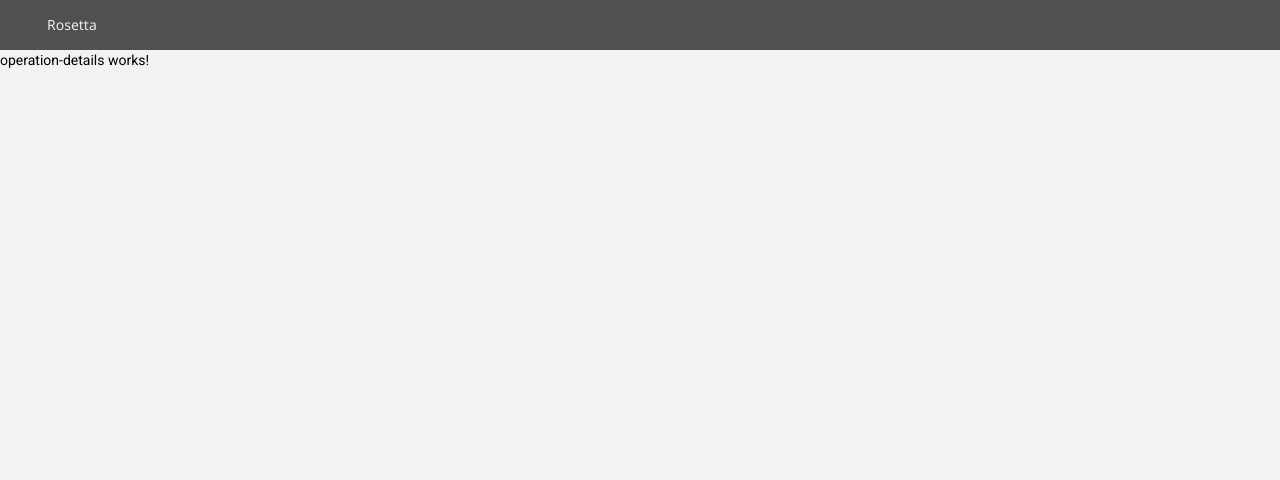
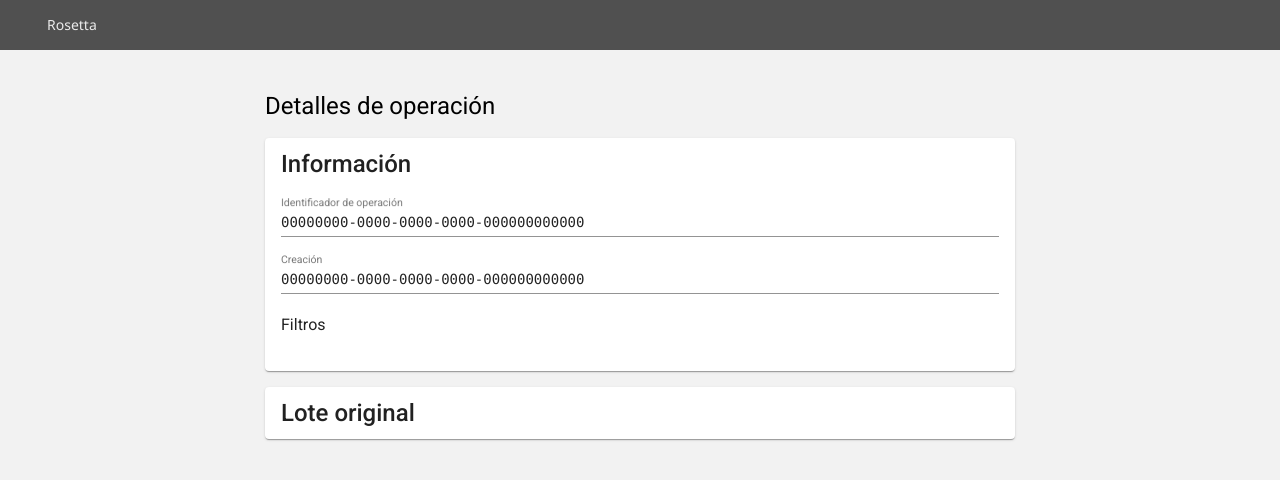
Before and after one commit to migueladanrm/Rosetta, an Angular app in the folder webapp/: page /view-operation/1 in a window 1280 px wide. Shown: the top 480 px of the page. Built offline with nearby package versions, Linux system fonts and the light colour scheme.

Commit message:
webapp: operation details

```diff
--- a/webapp/src/app/app.module.ts
+++ b/webapp/src/app/app.module.ts
@@ -18,8 +18,9 @@ import { ViewOperationComponent } from './view-operation/view-operation.componen
 import { HistoryComponent } from './history/history.component';
 import { OperationDetailsComponent } from './operation-details/operation-details.component';
 import { HttpClientModule } from '@angular/common/http';
-import { FormBuilder, ReactiveFormsModule } from '@angular/forms';
+import { FormBuilder, ReactiveFormsModule, FormsModule } from '@angular/forms';
 import { MatProgressSpinnerModule } from '@angular/material/progress-spinner';
+
 @NgModule({
   declarations: [
     AppComponent,
@@ -44,6 +45,7 @@ import { MatProgressSpinnerModule } from '@angular/material/progress-spinner';
     MatDividerModule,
     MatDialogModule,
     MatProgressSpinnerModule,
+    FormsModule,
   ],
   providers: [FormBuilder],
   bootstrap: [AppComponent],
--- a/webapp/src/app/create-operation/create-operation.component.ts
+++ b/webapp/src/app/create-operation/create-operation.component.ts
@@ -2,6 +2,7 @@ import { HttpClient } from '@angular/common/http';
 import { Component, OnInit } from '@angular/core';
 import { FormBuilder, FormControl, FormGroup } from '@angular/forms';
 import { environment } from 'src/environments/environment';
+import { Router } from '@angular/router';
 
 @Component({
   selector: 'app-create-operation',
@@ -12,7 +13,11 @@ export class CreateOperationComponent implements OnInit {
   files: File[];
   form: FormGroup;
 
-  constructor(private formBuilder: FormBuilder, private http: HttpClient) {}
+  constructor(
+    private router: Router,
+    private formBuilder: FormBuilder,
+    private http: HttpClient
+  ) {}
 
   ngOnInit(): void {
     this.form = this.formBuilder.group({
@@ -76,12 +81,16 @@ export class CreateOperationComponent implements OnInit {
     this.http
       .post<any>(`${environment.serverBaseUrl}/operations/create`, fd)
       .subscribe(
-        (res) => console.log(res),
+        (res) => {
+          console.log(res);
+          alert(
+            'La operación se ha creado correctamente y será procesada en breve.'
+          );
+          this.router.navigateByUrl('/');
+        },
         (err) => console.log(err)
       );
   }
 
-  showSendingDialog() {
-
-  }
+  showSendingDialog() {}
 }
--- a/webapp/src/app/operation-details/operation-details.component.html
+++ b/webapp/src/app/operation-details/operation-details.component.html
@@ -1 +1,33 @@
-<p>operation-details works!</p>
+<div class="main-form" style="margin: auto; margin-top: 5vh;">
+  <h1>Detalles de operación</h1>
+  <mat-card>
+    <mat-card-title>Información</mat-card-title>
+    <form>
+      <mat-form-field class="full-width" style="margin-top: 16px">
+        <mat-label>Identificador de operación</mat-label>
+        <input
+          matInput
+          readonly
+          style="font-family: Consolas, 'Courier New', Courier, monospace"
+          value="00000000-0000-0000-0000-000000000000"
+        />
+      </mat-form-field>
+
+      <mat-form-field class="full-width" style="margin-top: 0px">
+        <mat-label>Creación</mat-label>
+        <input
+          matInput
+          readonly
+          style="font-family: Consolas, 'Courier New', Courier, monospace"
+          value="00000000-0000-0000-0000-000000000000"
+        />
+      </mat-form-field>
+      <h3>Filtros</h3>
+    </form>
+  </mat-card>
+
+  <mat-card style="margin-top: 16px;">
+    <mat-card-title>Lote original</mat-card-title>
+    <!-- <mat-card-subtitle>{{}}</mat-card-subtitle> -->
+  </mat-card>
+</div>
--- a/webapp/src/app/operation-details/operation-details.component.scss
+++ b/webapp/src/app/operation-details/operation-details.component.scss
@@ -0,0 +1,9 @@
+.main-form {
+  min-width: 150px;
+  max-width: 750px;
+  width: 100%;
+}
+
+.full-width {
+  width: 100%;
+}
--- a/webapp/src/app/operation-details/operation-details.component.ts
+++ b/webapp/src/app/operation-details/operation-details.component.ts
@@ -1,4 +1,5 @@
 import { Component, OnInit } from '@angular/core';
+import { ActivatedRoute } from '@angular/router';
 
 @Component({
   selector: 'app-operation-details',
@@ -7,7 +8,7 @@ import { Component, OnInit } from '@angular/core';
 })
 export class OperationDetailsComponent implements OnInit {
 
-  constructor() { }
+  constructor(private route: ActivatedRoute) { }
 
   ngOnInit(): void {
   }
--- a/webapp/src/app/view-operation/view-operation.component.html
+++ b/webapp/src/app/view-operation/view-operation.component.html
@@ -1 +1,26 @@
-<p>view-operation works!</p>
+<div style="margin-left: 10vw; margin-right: 10vw; padding-top: 5vh">
+  <form class="main-form" style="margin: auto">
+    <h1>Ver operación</h1>
+    <p>Introdúzca el identificador único de operación para continuar.</p>
+    <mat-form-field class="full-width" style="margin-top: 16px">
+      <mat-label>Identificador de operación</mat-label>
+      <input
+        matInput
+        required
+        style="font-family: Consolas, 'Courier New', Courier, monospace"
+        placeholder="00000000-0000-0000-0000-000000000000"
+        [formControl]="form.get('operation')"
+      />
+    </mat-form-field>
+
+    <button
+      mat-flat-button
+      color="accent"
+      style="margin-top: 16px"
+      type="submit"
+      [routerLink]="['/view-operation/', form.get('operation').value]"
+    >
+      Ver
+    </button>
+  </form>
+</div>
--- a/webapp/src/app/view-operation/view-operation.component.scss
+++ b/webapp/src/app/view-operation/view-operation.component.scss
@@ -0,0 +1,9 @@
+.main-form {
+  min-width: 150px;
+  max-width: 500px;
+  width: 100%;
+}
+
+.full-width {
+  width: 100%;
+}
--- a/webapp/src/app/view-operation/view-operation.component.ts
+++ b/webapp/src/app/view-operation/view-operation.component.ts
@@ -1,4 +1,5 @@
 import { Component, OnInit } from '@angular/core';
+import { FormBuilder, FormControl, FormGroup, Validators } from '@angular/forms';
 
 @Component({
   selector: 'app-view-operation',
@@ -7,9 +8,14 @@ import { Component, OnInit } from '@angular/core';
 })
 export class ViewOperationComponent implements OnInit {
 
-  constructor() { }
+  form:FormGroup;
+
+  constructor(private formBuilder: FormBuilder) { }
 
   ngOnInit(): void {
+    this.form=this.formBuilder.group({
+      operation: new FormControl('',[Validators.required])
+    })
   }
 
 }
```
